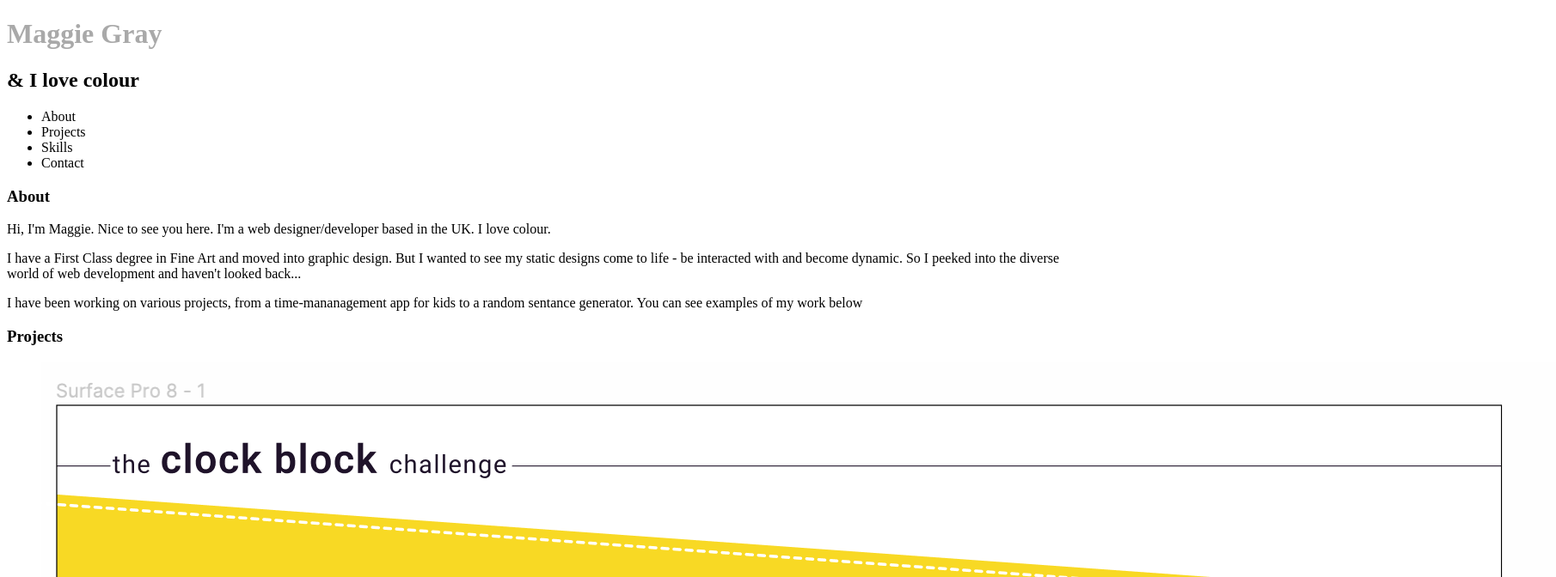
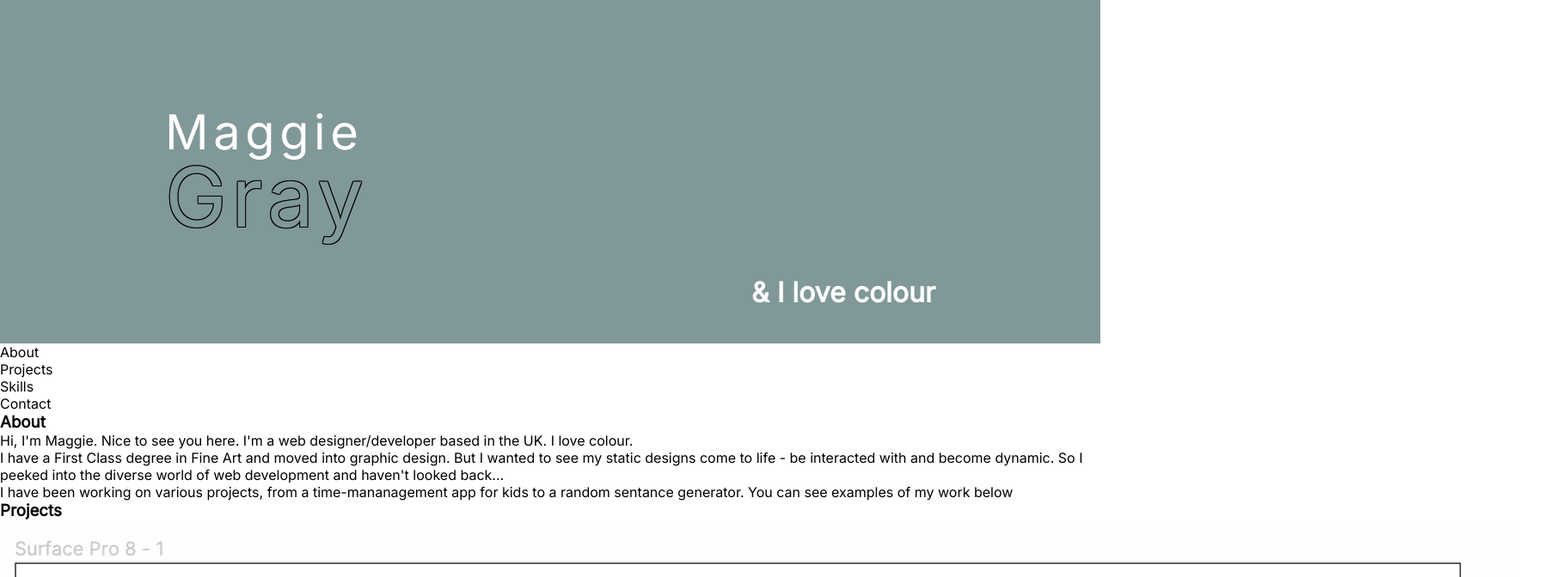
Before and after one commit to MaliceGray/portfolio, a plain HTML site: page index.html in a window 1280 px wide. Shown: the top 672 px of the page at 86% size, 1810 px wide, since content can reach past the window. Drawn offline with Linux system fonts and the light colour scheme; a web font is replaced by a local one.

Commit message:
header complete

```diff
--- a/index.html
+++ b/index.html
@@ -15,8 +15,11 @@
 </head>
 <body>
     <header>
-        <h1>Maggie Gray</h1>
-        <h2>& I love colour</h2>
+
+        <div class="title-container">
+            <h1>Maggie<br><span class="grey">Gray</span></h1>
+            <h2>& I love colour</h2>
+        </div>
     </header>
 
     <nav>
--- a/styles.css
+++ b/styles.css
@@ -8,8 +8,62 @@
     --cyan: #4C7D8E;
     --lightblue: #174D7C;
     --black: #1C284E;
+
+
+
+
 }
 
-h1 {
-    color: darkgrey;
+* {
+    margin: 0;
+    padding: 0;
+    font-family: 'Inter', Arial, Helvetica, sans-serif;
+    box-sizing: border-box;
 }
+
+.title-container {
+    position: absolute;
+    top: 30%;
+    left: 50%;
+    -ms-transform: translate(-50%);
+    transform: translate(-50%);
+    width: 70%;
+    height: 30vh;
+}
+
+.title-container h1 {
+   position: absolute;
+    font-size: 3.5rem;
+    letter-spacing: 0.35rem;
+    font-weight: 400;
+}
+
+.title-container span {
+    position: absolute;
+    font-weight: 400;
+    top: 75%;
+    font-size: 6rem;
+    color: var(--grey);
+    text-shadow: -1px -1px 0 #000, 1px -1px 0 #000, -1px 1px 0 #000, 1px 1px 0 #000;
+}
+
+.title-container h2 {
+    text-align: right;
+    font-size: 2rem;
+    position: absolute;
+    right: 0;
+    bottom: 0;
+}
+
+header {
+    height: 50vh;
+    background-color: var(--grey);
+    width: 100%;
+    margin: auto;
+    color: white;
+    position: relative;
+    width: 100%;
+    overflow: hidden;
+    display: block;
+
+}
```
